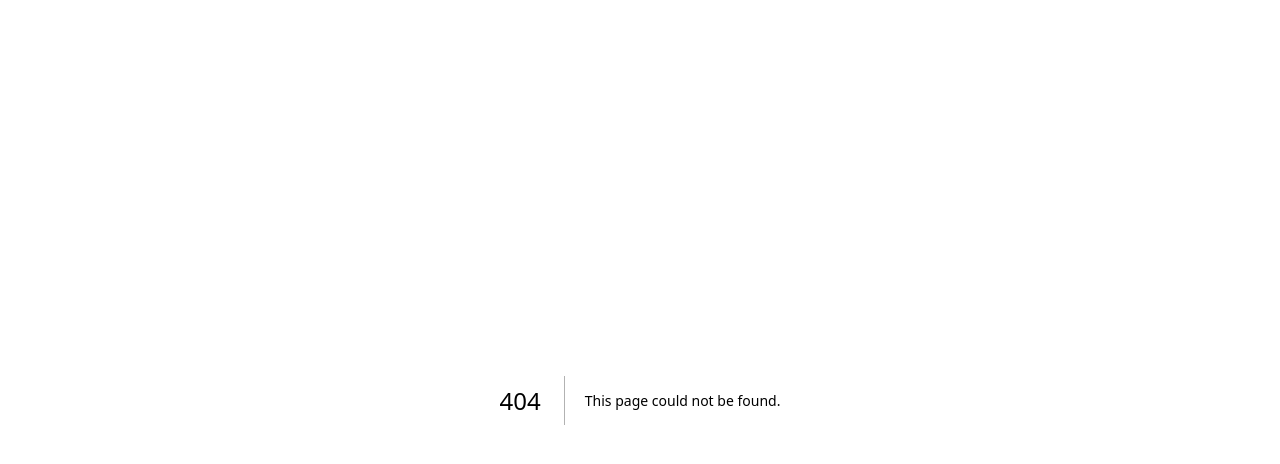
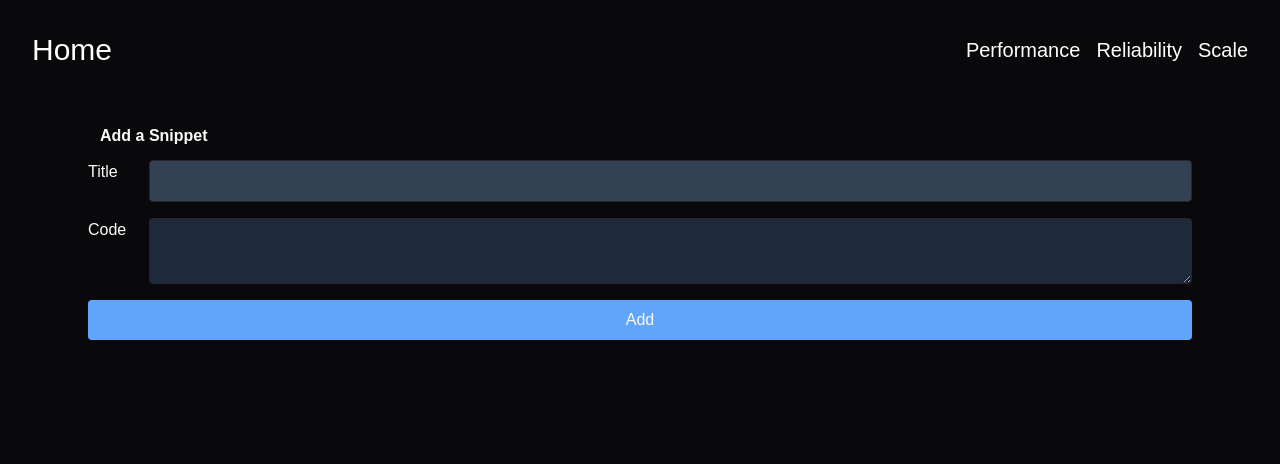
Before and after one commit to AuroraLantean/nextjs-shadcn-demo2, a Next.js app: page /snippets/new in a window 1280 px wide. Before the commit this address had no page. Shown: the top 464 px of the page. Built offline with nearby package versions, Linux system fonts and the light colour scheme.

Commit message:
add newSnippet page

```diff
--- a/src/app/layout.tsx
+++ b/src/app/layout.tsx
@@ -30,7 +30,11 @@ export default function RootLayout({
 				className={`${geistSans.variable} ${geistMono.variable} antialiased`}
 			>
 				<Header />
-				{children}
+				<main className="flex flex-row">
+					<section className="flex min-h-screen flex-1 flex-col items-center px-6 pb-10 pt-28 max-md:pb-32 sm:px-10 overflow-hidden">
+						<div className="w-full container mx-auto px-12">{children}</div>
+					</section>
+				</main>
 			</body>
 		</html>
 	);
--- /dev/null
+++ b/src/app/snippets/new/page.tsx
@@ -0,0 +1,62 @@
+import { db } from "@/db";
+import { redirect } from "next/navigation";
+import React from "react";
+
+//type Props = {};
+
+const SnippetAddPage = (/*props: Props*/) => {
+	async function addDbSnippet(formData: FormData) {
+		"use server";
+
+		// Get formData from form name properties
+		const title = formData.get("title") as string;
+		const code = formData.get("code") as string;
+
+		// Create a new record in the database
+		const snippet = await db.snippet.create({
+			data: {
+				title,
+				code,
+			},
+		});
+		console.log(snippet);
+
+		// Redirect the user back to the root route
+		redirect("/");
+	}
+
+	return (
+		<form action={addDbSnippet}>
+			<h3 className="font-bold m-3">Add a Snippet</h3>
+			<div className="flex flex-col gap-4">
+				<div className="flex gap-4">
+					<label className="w-12" htmlFor="title">
+						Title
+					</label>
+					<input
+						name="title"
+						className="border rounded p-2 w-full bg-slate-700"
+						id="title"
+					/>
+				</div>
+
+				<div className="flex gap-4">
+					<label className="w-12" htmlFor="code">
+						Code
+					</label>
+					<textarea
+						name="code"
+						className="border rounded p-2 w-full bg-slate-800"
+						id="code"
+					/>
+				</div>
+
+				<button type="submit" className="rounded p-2 bg-blue-400">
+					Add
+				</button>
+			</div>
+		</form>
+	);
+};
+
+export default SnippetAddPage;
--- /dev/null
+++ b/src/db/index.ts
@@ -0,0 +1,3 @@
+import { PrismaClient } from "@prisma/client";
+
+export const db = new PrismaClient();
```
Also changed, not shown: 1 other file (tests, documents, lock files or other folders).
